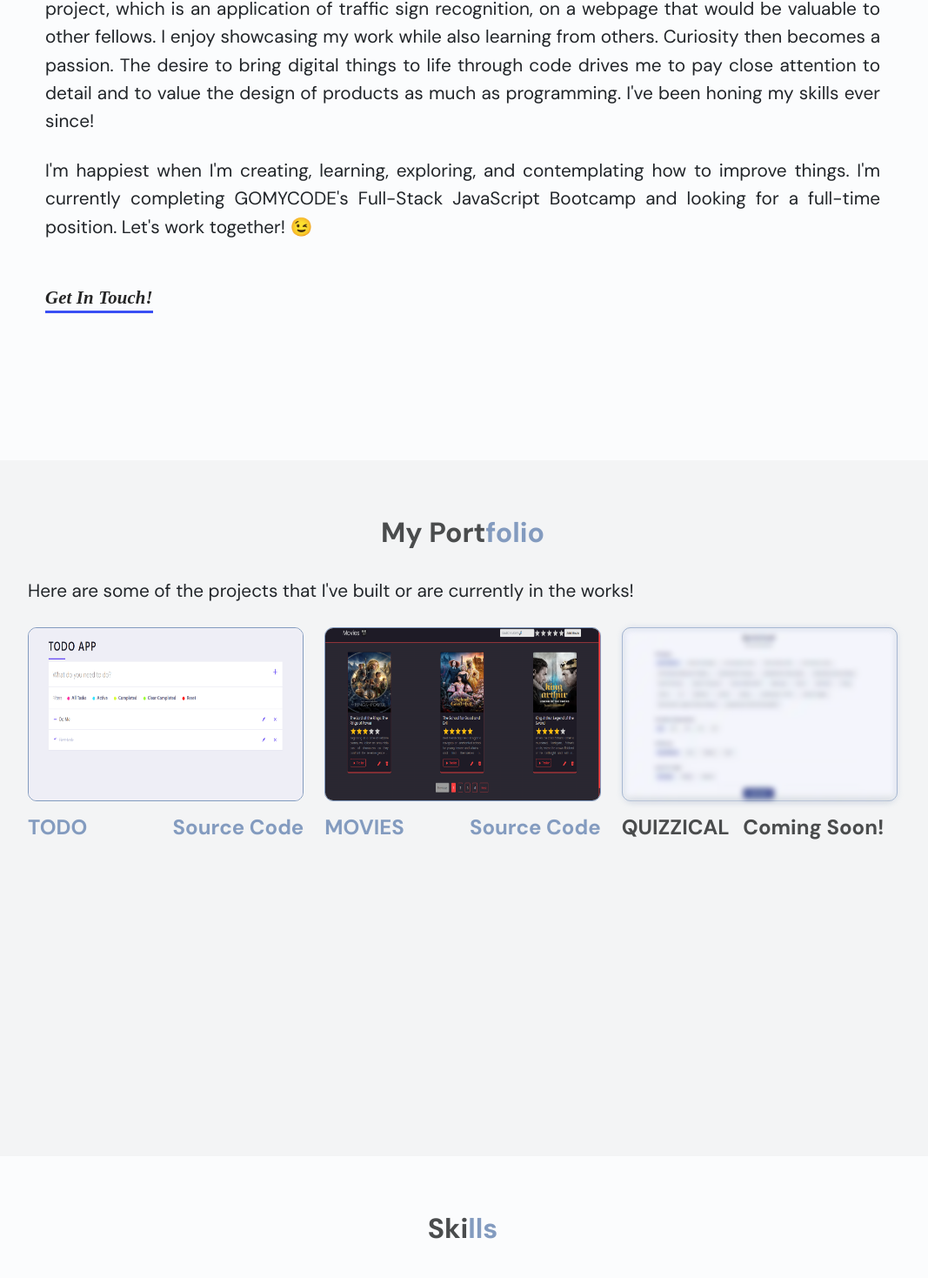
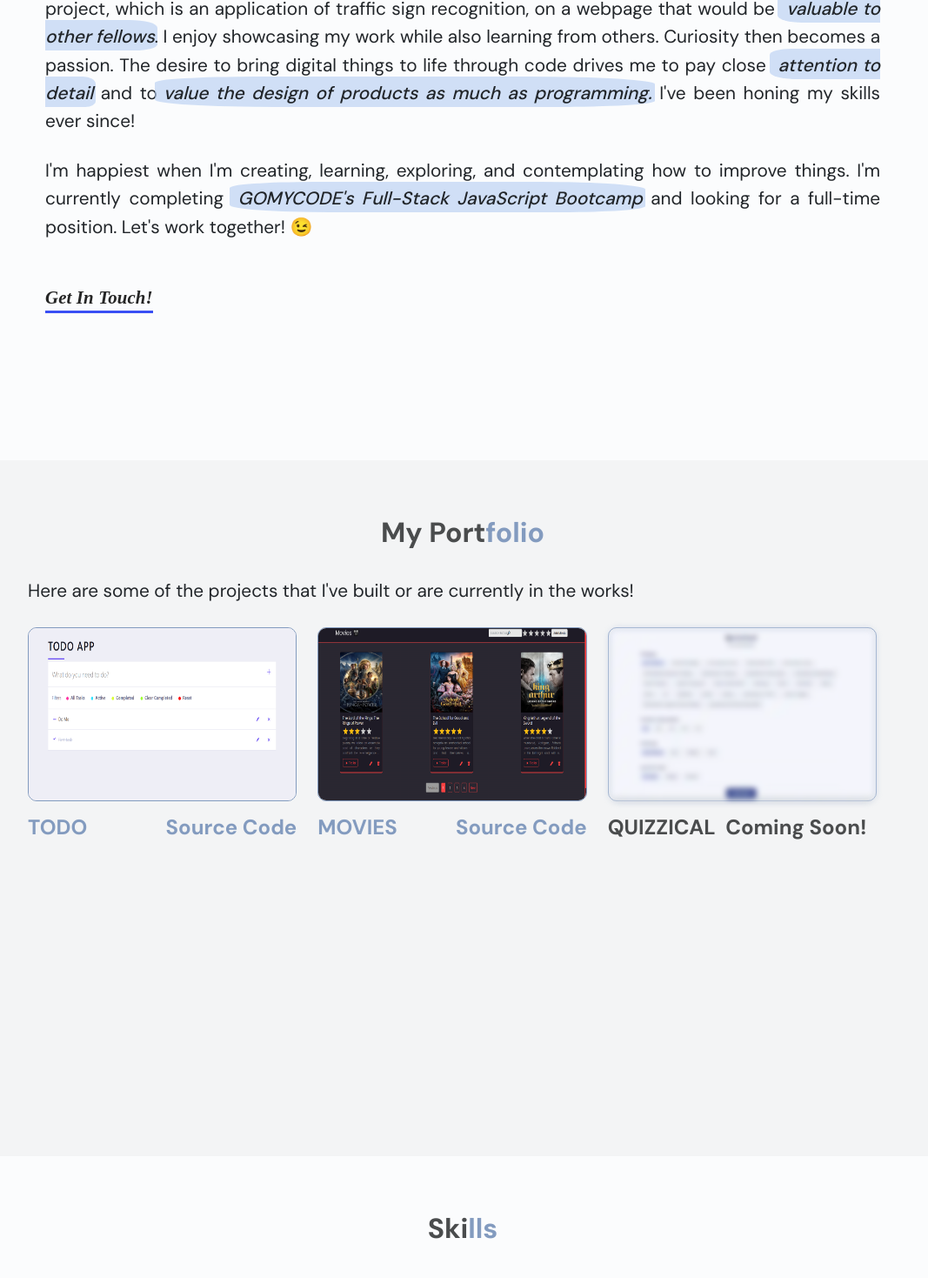
Before and after one commit to safabouguezzi/Poortfolio_2022, a React (Create React App) app: page / in a window 1280 px wide. Shown: the part 1071-2540 px from the top of the page at 87% size, without its empty margins (108-1175 px from the left). Built offline with nearby package versions, Linux system fonts and the light colour scheme.

Commit message:
add highlight to about section

```diff
--- a/src/container/About/About.js
+++ b/src/container/About/About.js
@@ -5,26 +5,25 @@ const About = () => {
   return (
     <div id="about" className="app__about ">
       <h2 className="app__head-text">
-        {" "}
         About <span> Me </span>
       </h2>
       <h3 className="app__about-st-text">A curiosity-driven Full-stack Developer</h3>
       <div className="app__about-text-container">
-        <p className='app__about-text'>
+        <p className='app__about-text '>
           My first venture into the realm of web development happened to coincide
-          with the day I published my thesis (Architectural Exploration of CNNs on SoC). I have thought of
-          deploying my thesis project, which is an application of traffic sign recognition, on a webpage that would be valuable to other
-          fellows. I enjoy showcasing my work while also learning from others.
+          with the day I published my thesis <span className="about-text highlight ">(Architectural Exploration of CNNs on SoC)</span>. I have thought of
+          deploying my thesis project, which is an application of traffic sign recognition, on a webpage that would be <span className="about-text highlight ">valuable to other
+          fellows</span>. I enjoy showcasing my work while also learning from others.
           Curiosity then becomes a passion. The desire to bring digital things to
-          life through code drives me to pay close attention to detail and to
-          value the design of products as much as programming. I've been honing my
+          life through code drives me to pay close <span className="about-text highlight ">attention to detail</span> and to
+          <span className="about-text highlight ">value the design of products as much as programming.</span> I've been honing my
           skills ever since!
         </p>
 
         <p className="app__about-text">
           I'm happiest when I'm creating, learning, exploring, and contemplating
-          how to improve things. I'm currently completing GOMYCODE's Full-Stack
-          JavaScript Bootcamp and looking for a full-time position. Let's work
+          how to improve things. I'm currently completing <span className="about-text highlight ">GOMYCODE's Full-Stack
+          JavaScript Bootcamp</span> and looking for a full-time position. Let's work
           together! 😉
         </p>
         <br/>
--- a/src/container/About/About.scss
+++ b/src/container/About/About.scss
@@ -67,6 +67,22 @@
 
 }
 
+.about-text {
+  font-weight: 500;
+  font-style: italic;
+}
+
+.highlight {
+    background: var(--highlight-color) ; //rgba(234,221,6,0.3);
+    transform: rotate(2deg);
+    height: 90%;
+    border-radius: 20% 25% 20% 24%;
+    padding: 5px 3px 3px 10px;
+     margin-left: -3px;
+    margin-right: -3px;
+}
+
+
 
   .container-txt-link {
     display: inline-block;
@@ -85,7 +101,7 @@ a.u-line {
     font-family: "Crimson Text", serif;
 
     &:hover {
-        background-color: var(--ligthblue-color);
+        background-color: var(--lightblue-color);
         color: var(--text-color)
     }
 
--- a/src/container/Header/Header.js
+++ b/src/container/Header/Header.js
@@ -41,7 +41,7 @@ const Header = () => {
 
 
 
-            <div className="tag-cmp app__flex" id="cv"><a href="https://drive.google.com/file/d/1qHXjf8YLn_82cPKs5Vll_SdzxvWVE2Cw/view?usp=sharing" rel="noreferrer" target="_blank" className="p-text bold-text aref"> MY RESUME <svg stroke="currentColor"  strokeWidth="0" viewBox="0 0 24 24" height="1em" width="1em" xmlns="http://www.w3.org/2000/svg"><path fill="none" stroke="#000" strokeWidth="2" d="M2.99787498,0.999999992 L17.4999998,0.999999992 L20.9999998,4.50000005 L21,23 L3,23 L2.99787498,0.999999992 Z M16,1 L16,6 L21,6 M12,9 L12,18 M8,15 L12,19 L16,15"></path></svg></a></div>
+            <div className="tag-cmp app__flex" id="cv"><a href="https://drive.google.com/file/d/1gm6HATi69CYgRORBEPVxInCcbOAbWLtR/view?usp=sharing" rel="noreferrer" target="_blank" className="p-text bold-text aref"> MY RESUME <svg stroke="currentColor"  strokeWidth="0" viewBox="0 0 24 24" height="1em" width="1em" xmlns="http://www.w3.org/2000/svg"><path fill="none" stroke="#000" strokeWidth="2" d="M2.99787498,0.999999992 L17.4999998,0.999999992 L20.9999998,4.50000005 L21,23 L3,23 L2.99787498,0.999999992 Z M16,1 L16,6 L21,6 M12,9 L12,18 M8,15 L12,19 L16,15"></path></svg></a></div>
 
 
 
--- a/src/container/Skills/Skills.js
+++ b/src/container/Skills/Skills.js
@@ -8,16 +8,16 @@ const Skills = () => {
   return (
     <div className='app__skill'>
 
-    <section id="skills" className="skills">
+    <section  className="skills">
       <div id="container_skill" className="container" data-aos="fade-up">
 
       <h2 className='app__head-text'>Ski<span>lls</span></h2>
 
         <div className="section-title">
-          <p className='app__about-text'>Here are some of the technologies I use on a day-to-day basis.</p>
+          <p className='app__about-text-center'>Here are some of the technologies I use on a day-to-day basis.</p>
         </div>
 
-        <div className="row">
+        <div id="skills" className="row ">
           <div className="col-lg-4 col-md-6">
             <div className="count-box">
               <img src={images.html} alt="HTML icon"/>
--- a/src/container/Skills/Skills.scss
+++ b/src/container/Skills/Skills.scss
@@ -16,8 +16,10 @@
 
 #container_skill {
     width: 80% !important;
+
     // max-width: 90% !important;
 }
+
 
 
 .count-box {
@@ -45,3 +47,17 @@ img {
 }
 
 }
+
+.row {
+    width: 100% !important;
+}
+
+.app__about-text-center {
+
+    line-height: 1.55;
+    font-size: 1.3rem;
+    text-align: center;
+    display: block;
+    margin: 1.2em 0;
+
+}
--- a/src/index.css
+++ b/src/index.css
@@ -15,7 +15,8 @@
   --white-color: #ffffff;
   --text-color: #4A4C4D;
   --underline-color: #394ff4;
-  --ligthblue-color: #B4CDF1;
+  --lightblue-color: #B4CDF1;
+  --highlight-color:  #b4cdf197;
 }
 
 * {
```
